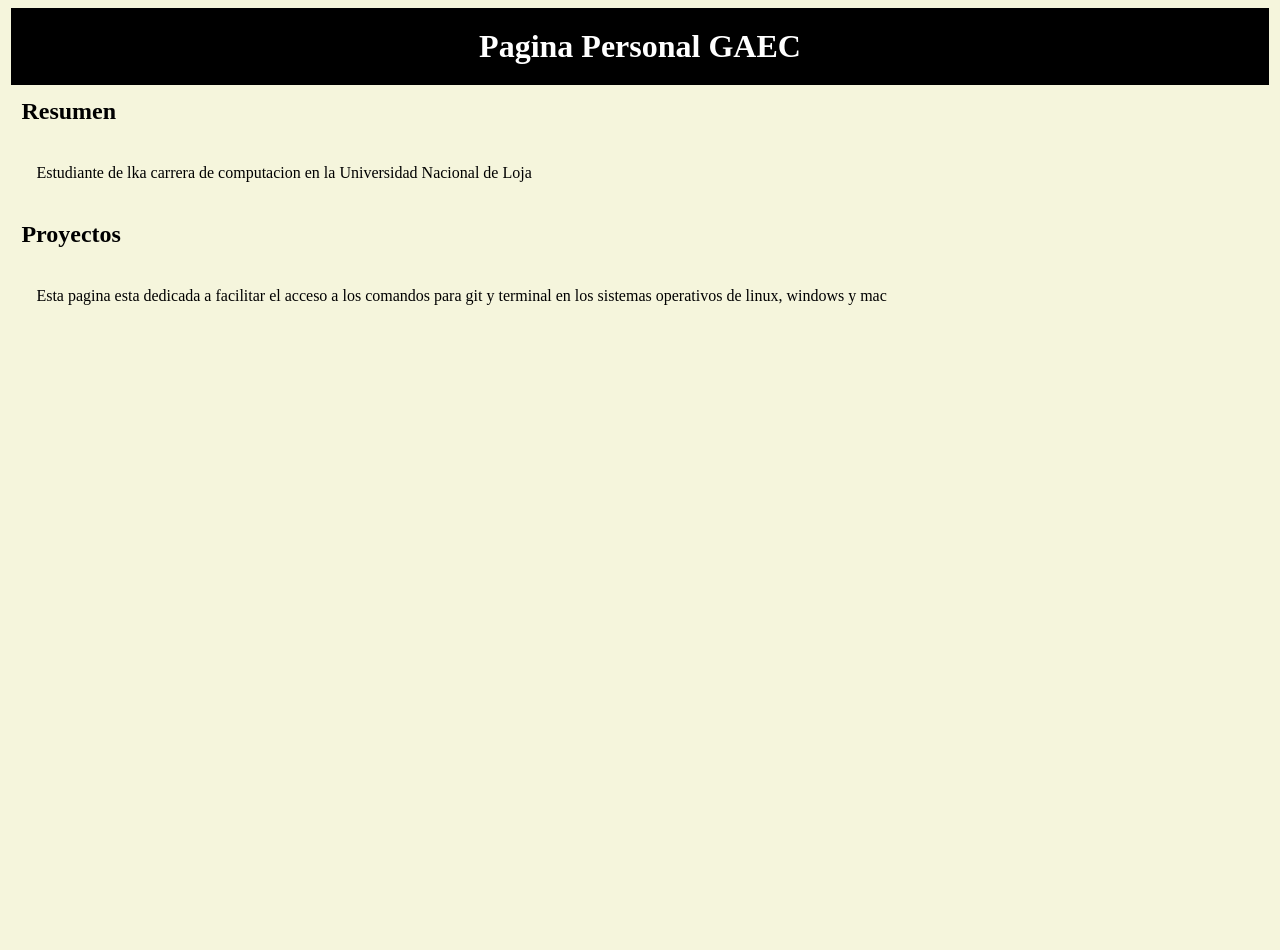
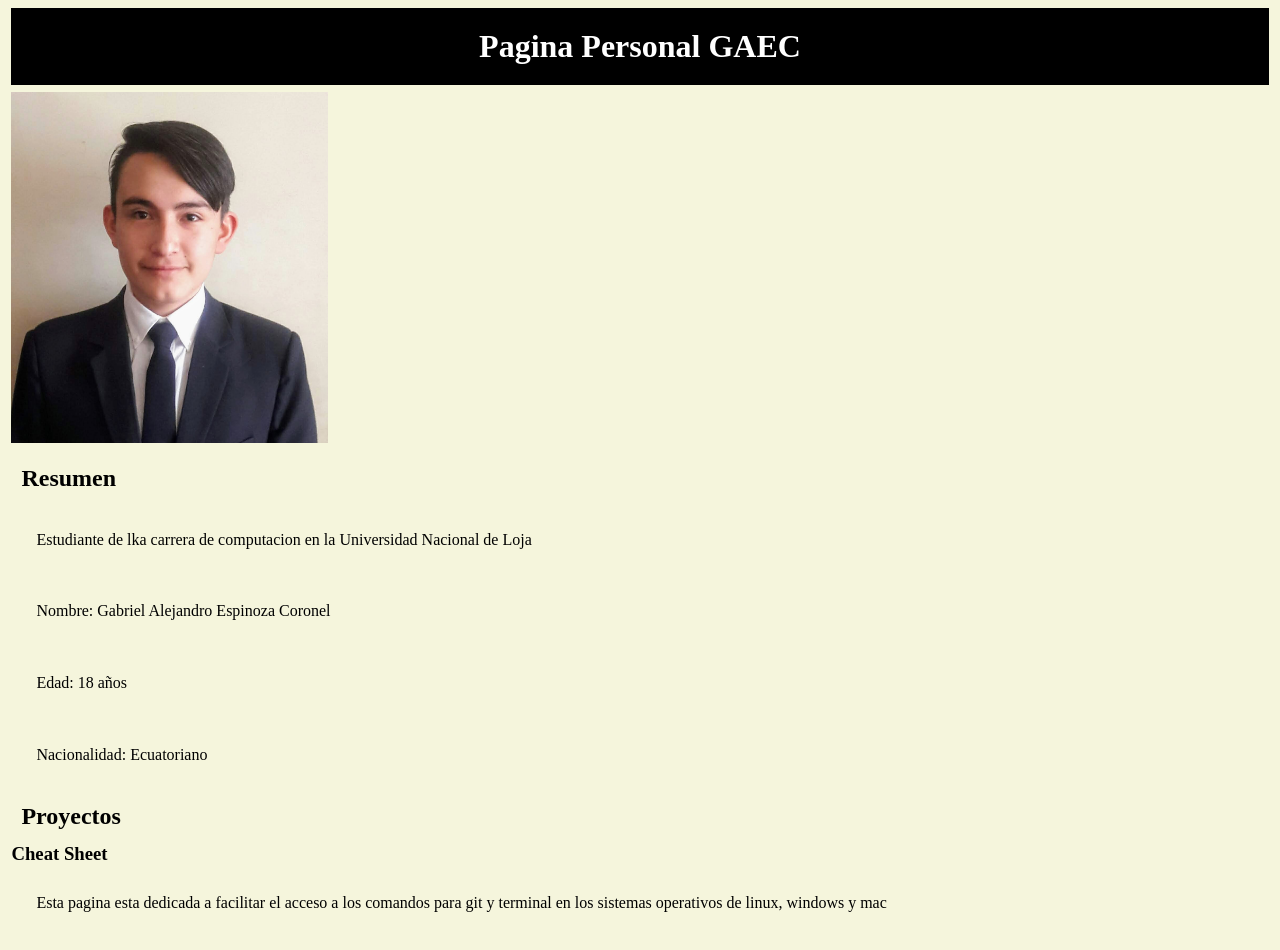
Before and after one commit to G-A-E-C/G-A-E-C.github.io, a plain HTML site: page index.html in a window 1280 px wide. Before the commit the page ends 800 px from the top, so only its background shows below. Drawn offline with Linux system fonts and the light colour scheme.

Commit message:
Personalizacion 2
Segunda personalizacion

```diff
--- a/estilo.css
+++ b/estilo.css
@@ -15,3 +15,7 @@ h2{
 p{
     padding: 25px;
 }
+img{
+    width: 25%;
+    align-items: center;
+}
--- a/index.html
+++ b/index.html
@@ -9,12 +9,19 @@
 </head>
 <body>
     <h1>Pagina Personal GAEC</h1>
+    <img src="img/Foto.jpg">
     <h2>Resumen</h2>
     <p>Estudiante de lka carrera de computacion en la Universidad Nacional de Loja</p>
+    <p>Nombre: Gabriel Alejandro Espinoza Coronel</p>
+    <p>Edad: 18 años</p>
+    <p>Nacionalidad: Ecuatoriano</p>
+
     <h2>Proyectos</h2>
+    <h3>Cheat Sheet</h3>
     <p>Esta pagina esta dedicada
         a facilitar el acceso a los comandos
         para git y terminal en los sistemas
         operativos de linux, windows y mac</p>
+    <p></p>
 </body>
 </html>
```
Also changed, not shown: cheatsheet.html (+1 -1 lines), img/Foto.jpg (added).
